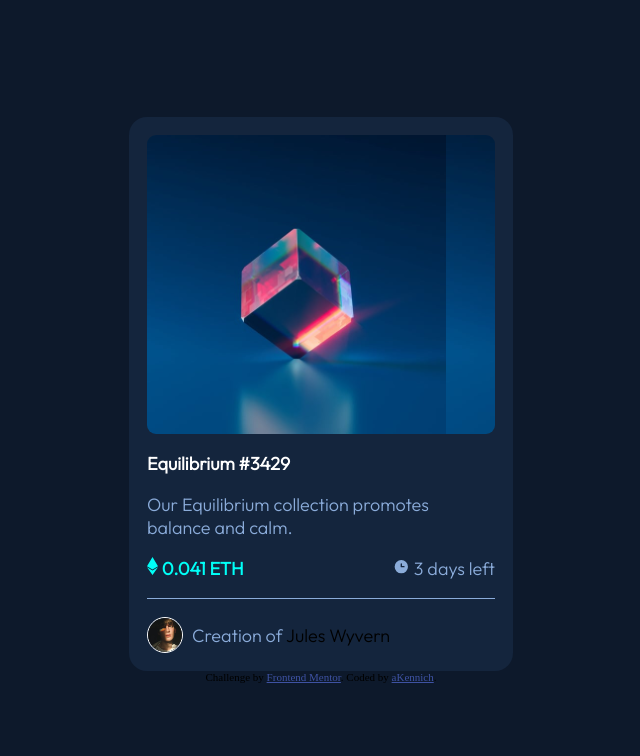
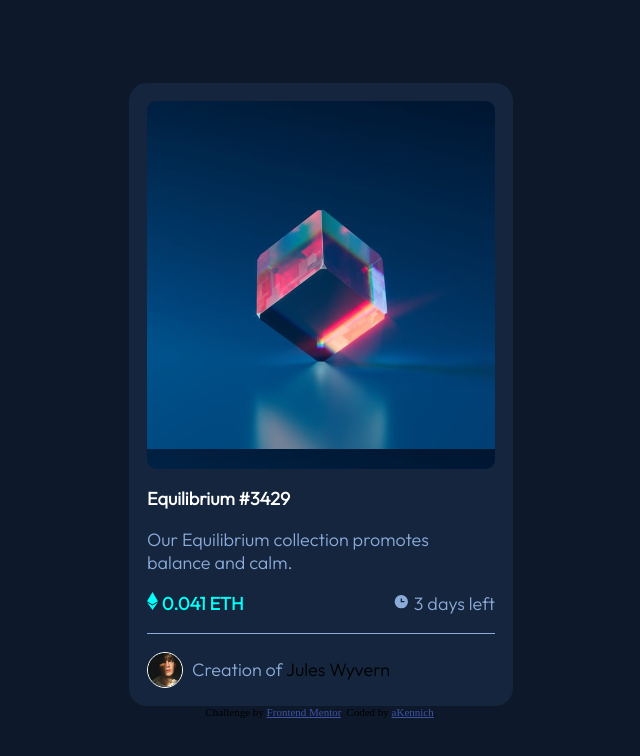
Before and after one commit to akennich/akennich-nft-preview-card-component-main, a plain HTML site: page index.html in a window 1280 px wide. Shown: the whole page, without its empty margins (319-959 px from the left). Drawn offline with Linux system fonts and the light colour scheme.

Commit message:
Update style.css

```diff
--- a/style.css
+++ b/style.css
@@ -71,14 +71,14 @@ body {
 }
 .image {
     width: 100%;
-    height: 18.7rem;
+    height: 23rem;
     background-size: contain;
     background-image: url("./images/image-equilibrium.jpg") ;
     border-radius: 0.5em;
     margin-bottom: 1em;
 }
 .filtre {
-    height: 18.7rem;
+    height: 23rem;
     border-radius: 0.5em;
 }
 .image :hover {
```
